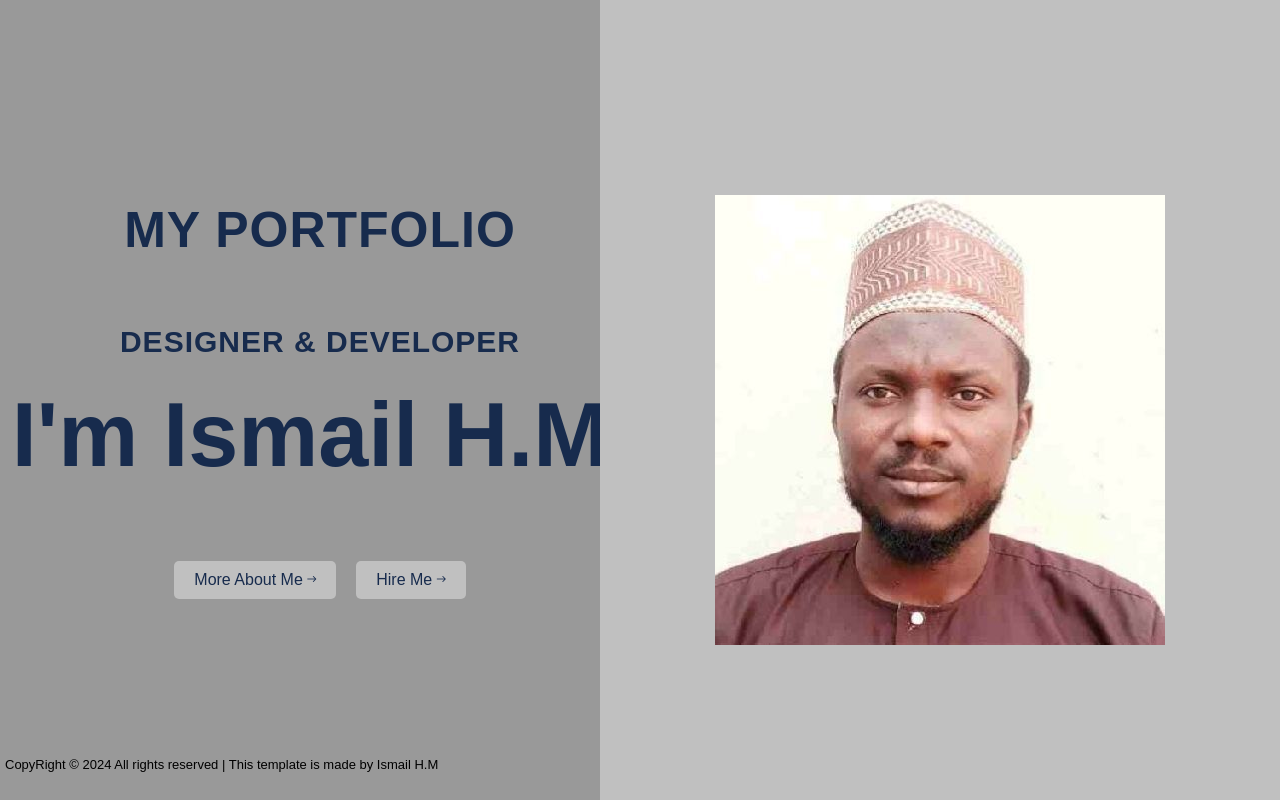
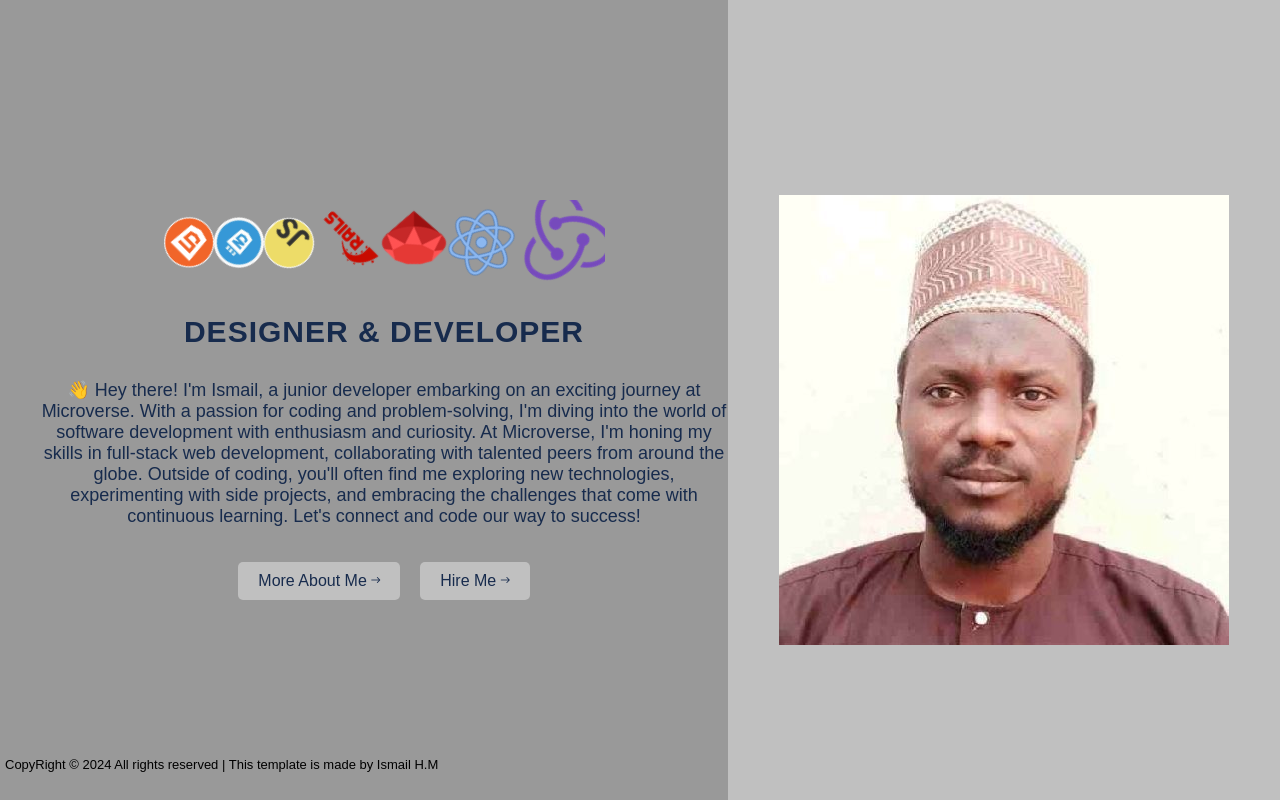
Before and after one commit to yayaismaail/portfolio, a website: page index.html in a window 1280 px wide. Drawn offline with nearby package versions, Linux system fonts and the light colour scheme.

Commit message:
Make some changes

```diff
--- a/about-me/css/styles.css
+++ b/about-me/css/styles.css
@@ -473,7 +473,7 @@ a {
   list-style-type: none;
   padding: 0;
   margin: 15px 0;
-  display: flex;
+  /* display: flex; */
   flex-direction: column;
 }
 
@@ -1151,4 +1151,5 @@ hr {
     background-color: #396df2;
     overflow-y: auto;
   }
+
 }
--- a/index.html
+++ b/index.html
@@ -16,9 +16,30 @@
       <img src="images/yayaismail.jpeg" alt="yayaismail">
     </div>
     <div class="left-contents">
-      <h1 class="header-title">My Portfolio</h1>
-      <h2 class="subheading">DESIGNER & DEVELOPER</h2>
-      <h1 class="name-title">I'm Ismail H.M</h1>
+      <div class="image-container">
+        <img src="about-me/images/HTML.png" alt="">
+        <img src="about-me/images/CSS.png" alt="">
+        <img src="about-me/images/JS.png" alt="">
+        <img src="about-me/images/rails.png" alt="">
+        <img src="about-me/images/ruby.png" alt="">
+        <img src="about-me/images/react.png" alt="">
+        <img src="about-me/images/redux.png" alt="">
+        <!-- <img src="about-me/images/PosgreSQL2.PNG" alt=""> -->
+      </div>
+      <p class="subheading">DESIGNER & DEVELOPER</p>
+     <div>
+      <p class="bio">
+        👋 Hey there! I'm Ismail,
+        a junior developer embarking on an exciting journey at Microverse.
+        With a passion for coding and problem-solving,
+        I'm diving into the world of software development with enthusiasm and curiosity.
+        At Microverse, I'm honing my skills in full-stack web development,
+         collaborating with talented peers from around the globe.
+         Outside of coding, you'll often find me exploring new technologies,
+         experimenting with side projects, and embracing the challenges that come with continuous learning.
+         Let's connect and code our way to success!
+      </p>
+     </div>
       <div class="btns">
         <a href="about-me/index.html" class="about-btn">
           More About Me
--- a/styles.css
+++ b/styles.css
@@ -65,15 +65,6 @@ html {
     margin: 0;
   }
 
-  .name-title {
-    display: flex;
-    justify-content: center;
-    align-items: center;
-    text-align: center;
-    font-size: 40px;
-    color: #172b4d;
-  }
-
   .btns {
     display: flex;
     flex-direction: column;
@@ -107,7 +98,7 @@ html {
 
   .left-contents {
     background-color: #999;
-    width: 50%;
+    width: 60%;
     height: 100%;
     position: fixed;
     top: 0;
@@ -138,9 +129,18 @@ html {
 
   .name-title {
     font-size: 90px;
-    margin-top: 0;
+    margin: 0;
     color: #172b4d;
     padding-right: 20px;
+  }
+
+  .bio {
+    width: 90%;
+    padding: 0 10px;
+    margin: 0 auto 35px;
+    text-align: center;
+    font-size: 18px;
+    color: #172b4d;
   }
 
   .btns {
@@ -201,7 +201,7 @@ html {
     background-color: silver;
     margin-left: 50%;
     padding: 20px;
-    width: 50%;
+    width: 40%;
     height: 100%;
     position: fixed;
     top: 0;
@@ -212,4 +212,27 @@ html {
     align-items: center;
     flex-direction: column;
   }
+
+  .image-container {
+    display: flex;
+    justify-content: center;
+    align-items: center;
+    overflow: hidden;
+  }
+
+  .image-container img {
+    max-width: 100%;
+    height: auto;
+    margin: 0 auto;
+    animation: rotate 8s linear infinite;
+  }
+
+  @keyframes rotate {
+    from {
+      transform: rotate(0deg);
+    }
+    to {
+      transform: rotate(360deg);
+    }
+  }
 }
```
Also changed, not shown: about-me/images/PosgreSQL2.PNG (added).
